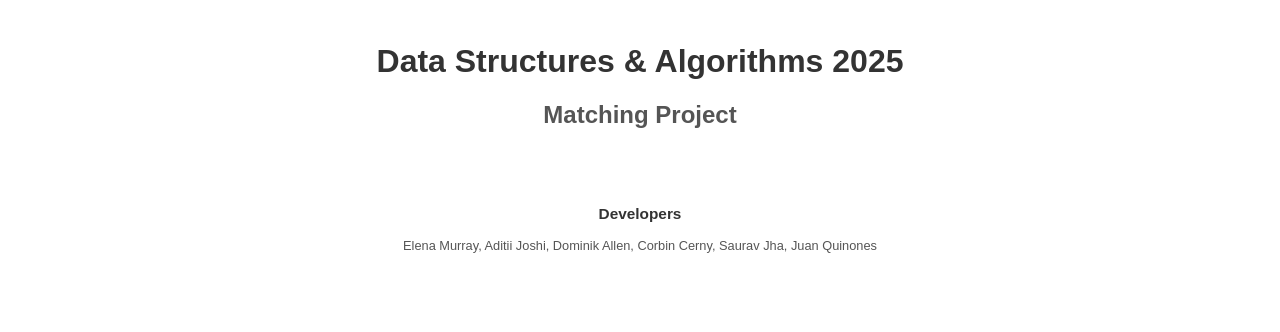
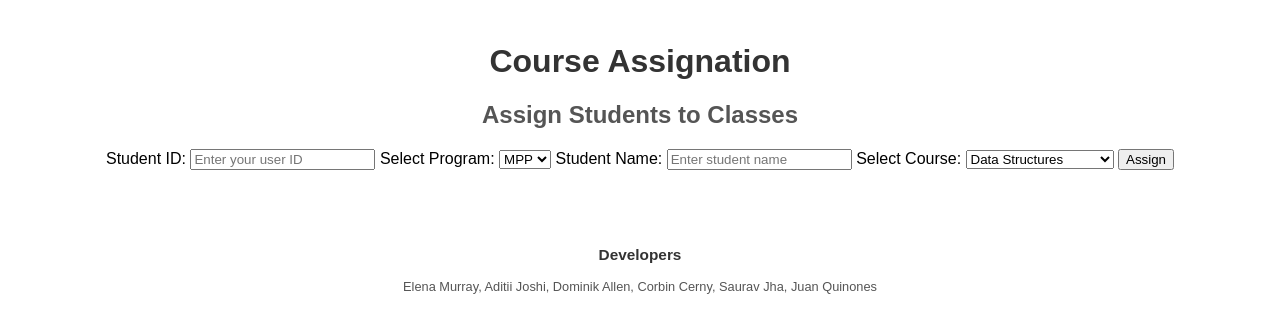
Before and after one commit to felipeq22/Website_MatchingStudents, a plain HTML site: page templates/course_assignation.html in a window 1280 px wide. Shown: the part 270-602 px from the top of the page. Drawn offline with Linux system fonts and the light colour scheme; files whose address does not match are found by name.

Commit message:
updates front

```diff
--- a/templates/course_assignation.html
+++ b/templates/course_assignation.html
@@ -67,8 +67,33 @@
 
     <main>
         <img src="static/images/logo.png" alt="Logo" class="logo">
-        <h1>Data Structures & Algorithms 2025</h1>
-        <h2>Matching Project</h2>
+        <h1>Course Assignation</h1>
+        <h2>Assign Students to Classes</h2>
+        <div class="form-container">
+            <form action="/assign" method="POST">
+                <label for="student_id">Student ID:</label>
+                <input type="text" id="student_id" name="student_id" placeholder="Enter your user ID" required>
+
+                <label for="program">Select Program:</label>
+                <select id="program" name="program">
+                    <option value="mpp">MPP</option>
+                    <option value="mds">MDS</option>
+                    <option value="mia">MIA</option>
+                </select>
+
+                <label for="student">Student Name:</label>
+                <input type="text" id="student" name="student" placeholder="Enter student name" required>
+
+                <label for="course">Select Course:</label>
+                <select id="course" name="course">
+                    <option value="data_structures">Data Structures</option>
+                    <option value="algorithms">Algorithms</option>
+                    <option value="advanced_algorithms">Advanced Algorithms</option>
+                </select>
+
+                <button type="submit">Assign</button>
+            </form>
+        </div>
     </main>
 
     <footer>
```
Also changed, not shown: templates/classes.html (added), templates/students.html (added).
